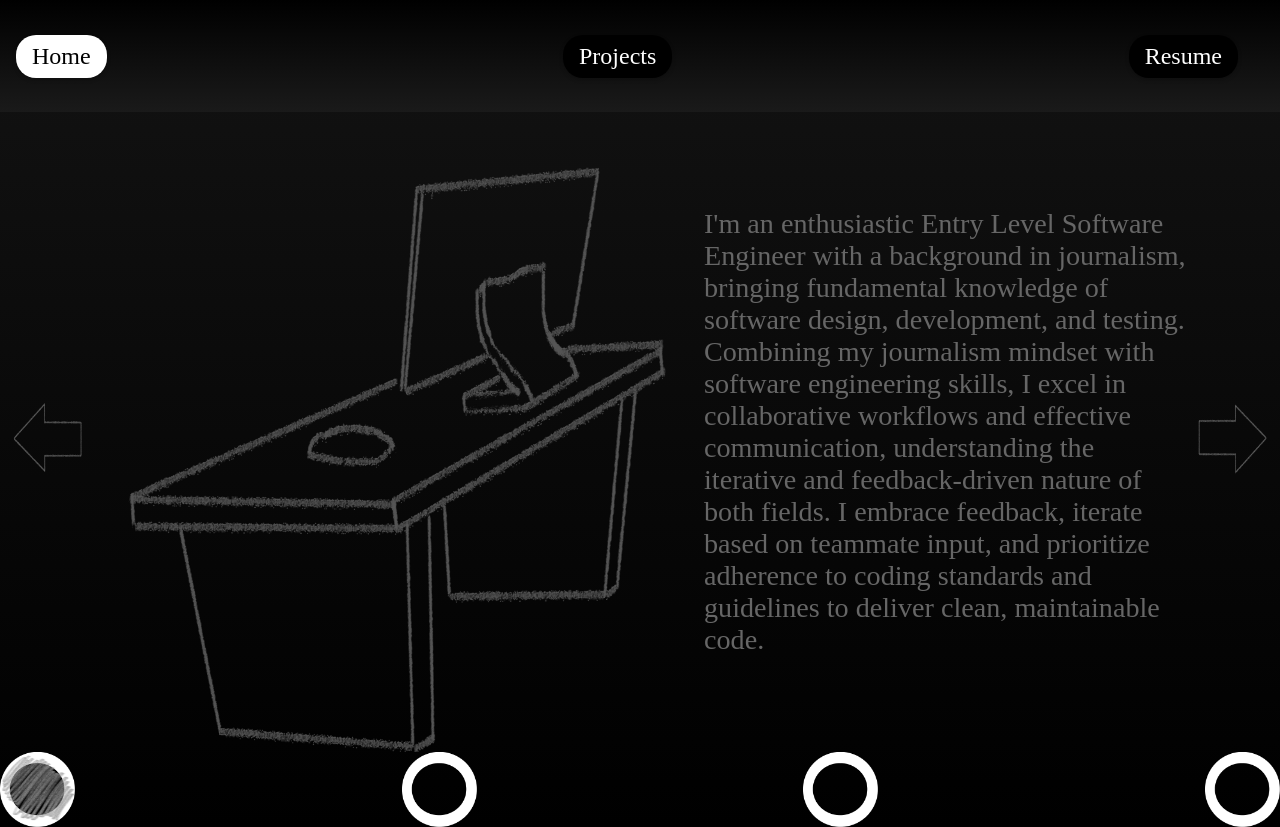
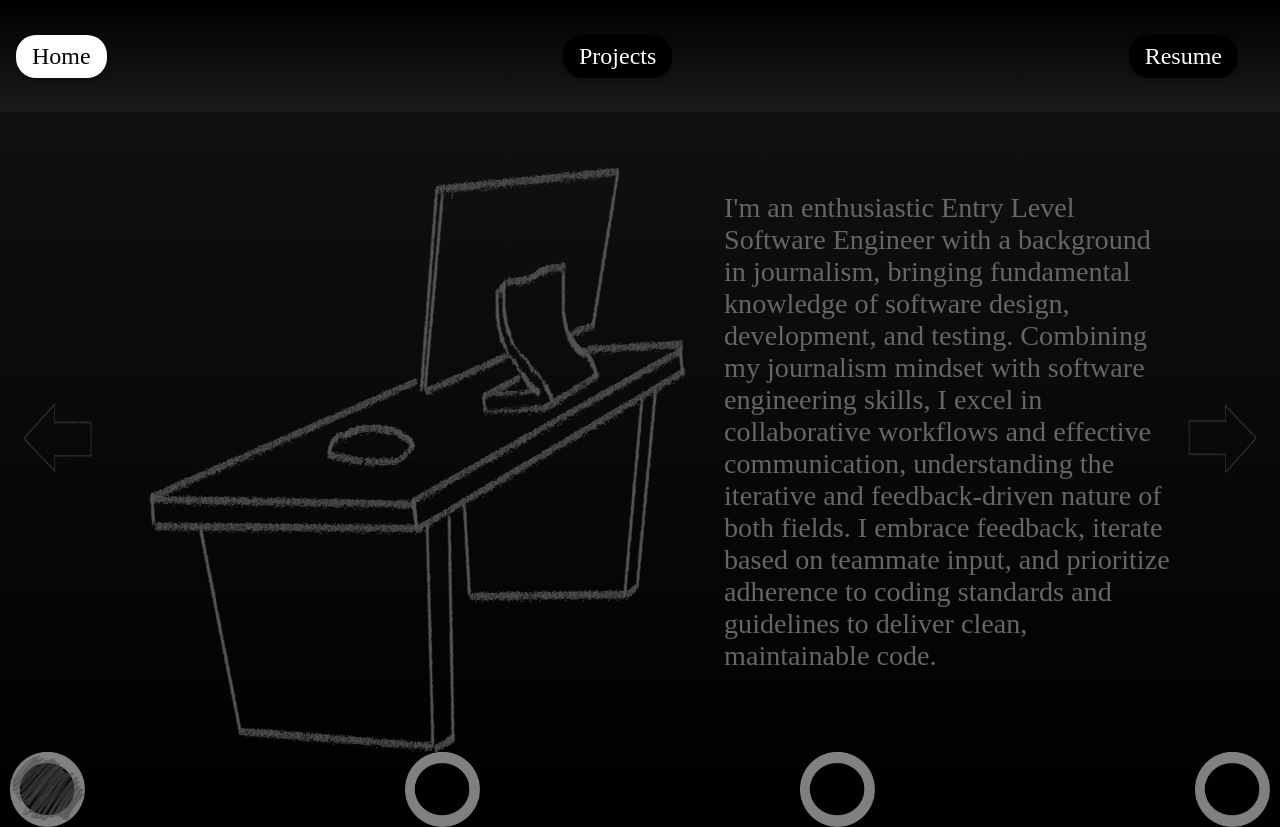
Before and after one commit to joshuarfoster/PortfolioSite, a React (Create React App) app: page / in a window 1280 px wide. Built offline with nearby package versions, Linux system fonts and the light colour scheme; a web font is replaced by a local one.

Commit message:
added hover animations

```diff
--- a/src/homepage/Homepage.css
+++ b/src/homepage/Homepage.css
@@ -17,6 +17,14 @@
 }
 .arrow {
   max-height: 7vw;
+  margin-left:10px;
+  margin-right:10px;
+  opacity:50%
+}
+
+.arrow:hover{
+  transform:scale(1.15);
+  opacity:100%
 }
 .radio {
   bottom:0;
@@ -26,5 +34,13 @@
 }
 
 .radio img{
-  width: 75px
+  width: 75px;
+  margin-left:10px;
+  margin-right:10px;
+  opacity: 50%;
 }
+
+.radio img:hover{
+  transform:scale(1.05);
+  opacity:100%;
+}
```
